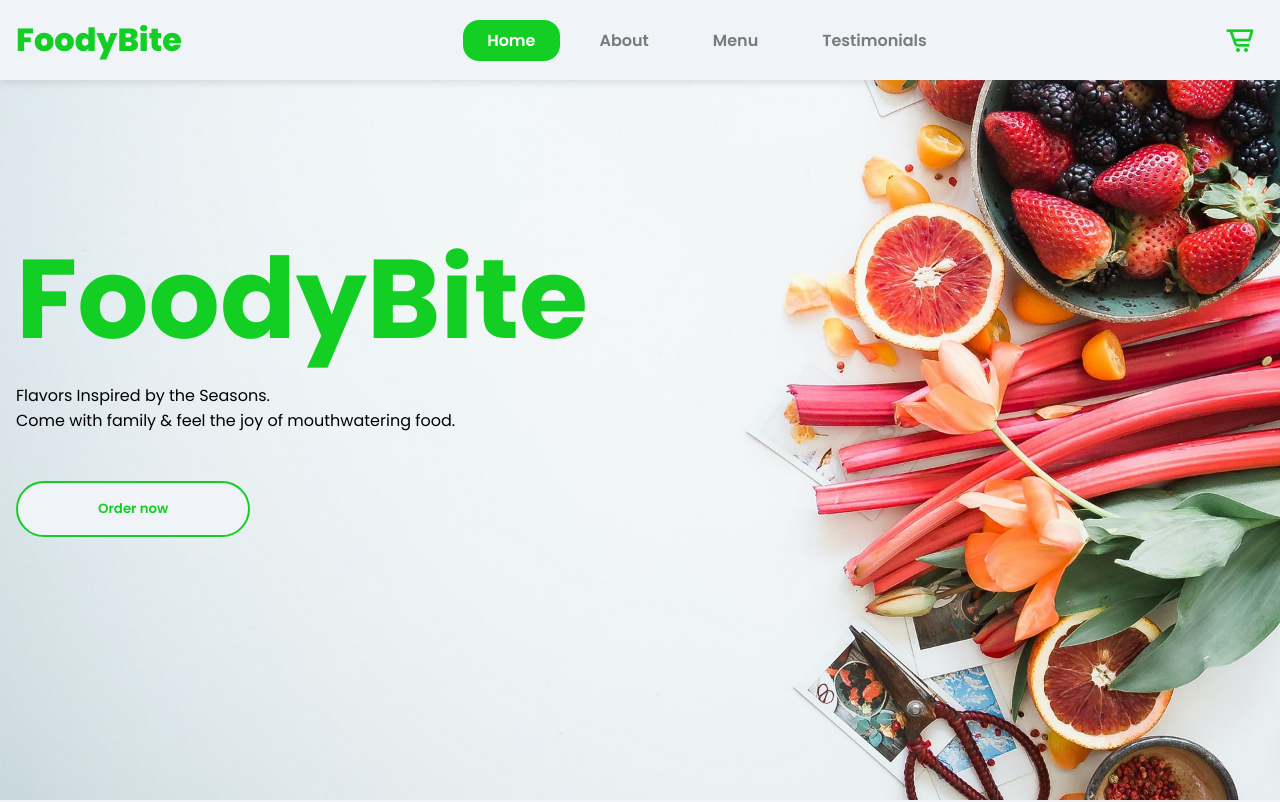
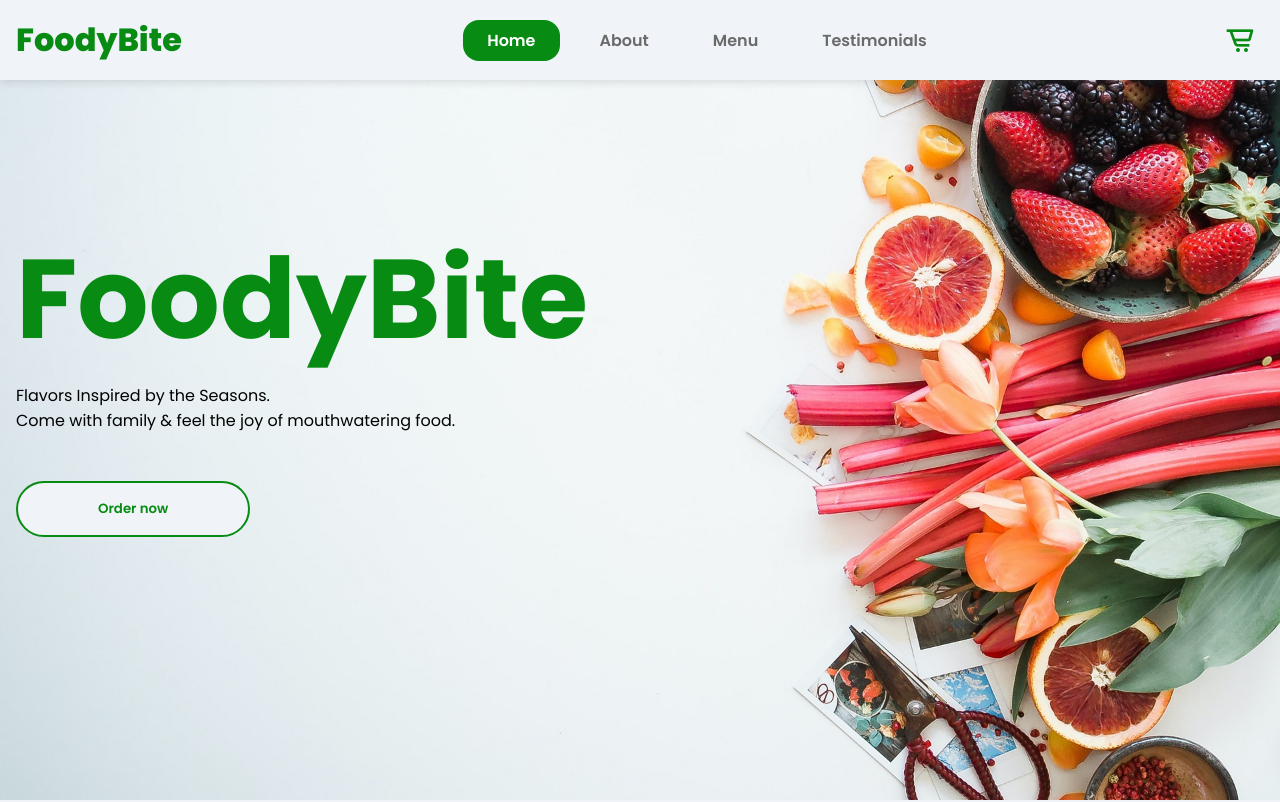
Before and after one commit to monicah-os/foodybite, a plain HTML site: page index.html in a window 1280 px wide. Shown: the top 802 px of the page. Drawn offline with nearby package versions, Linux system fonts and the light colour scheme.

Commit message:
fix:color

```diff
--- a/css/style.css
+++ b/css/style.css
@@ -1,8 +1,8 @@
 :root {
-    --primary-color: #13cf23;
+    --primary-color: #078b12;
     --background-color: #f0f3f7;
     --secon-color: #9da2ad;
-    --grey: #7a7a7b;
+    --grey: #6a6a6b;
     --white: #ffffff;
 }
 
```
